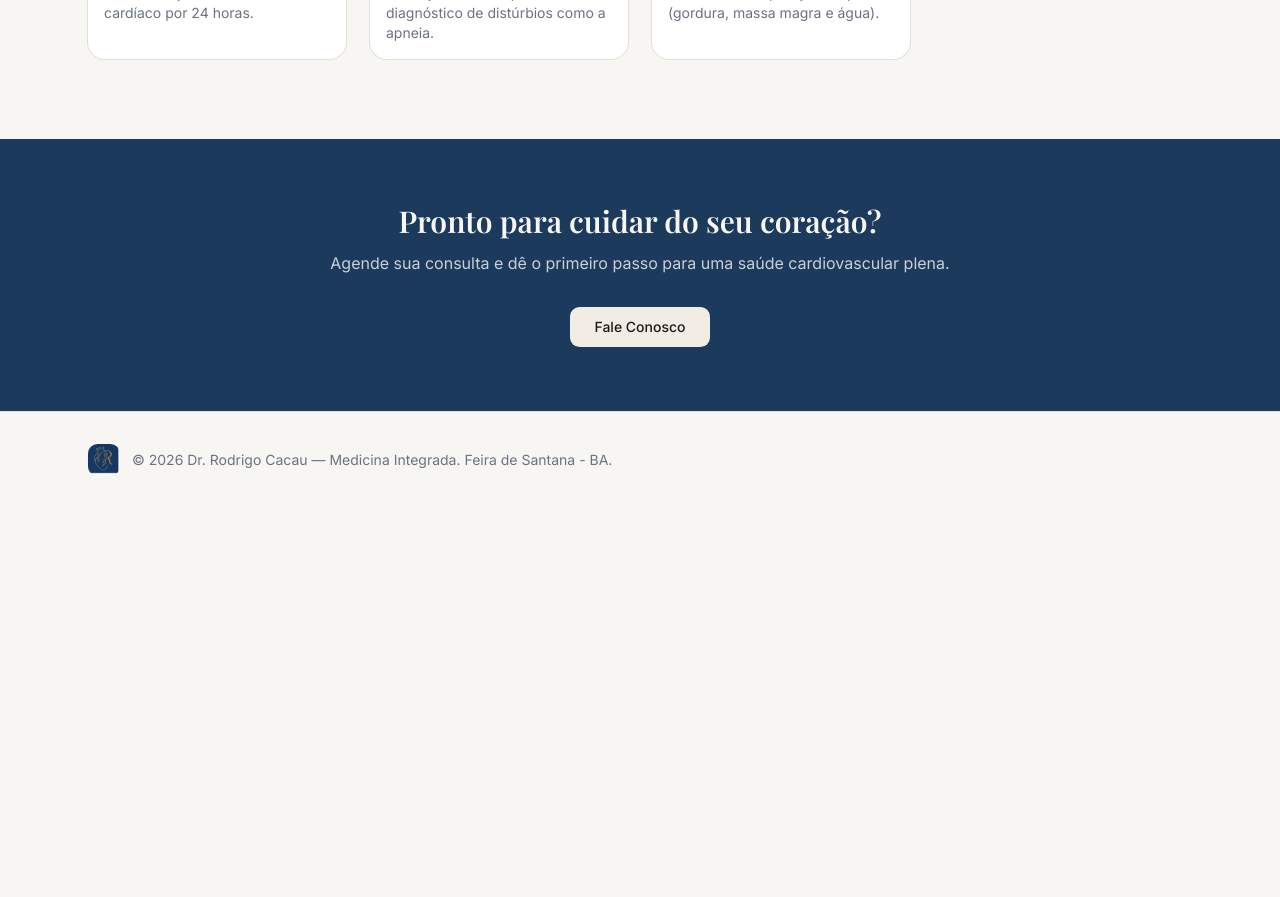
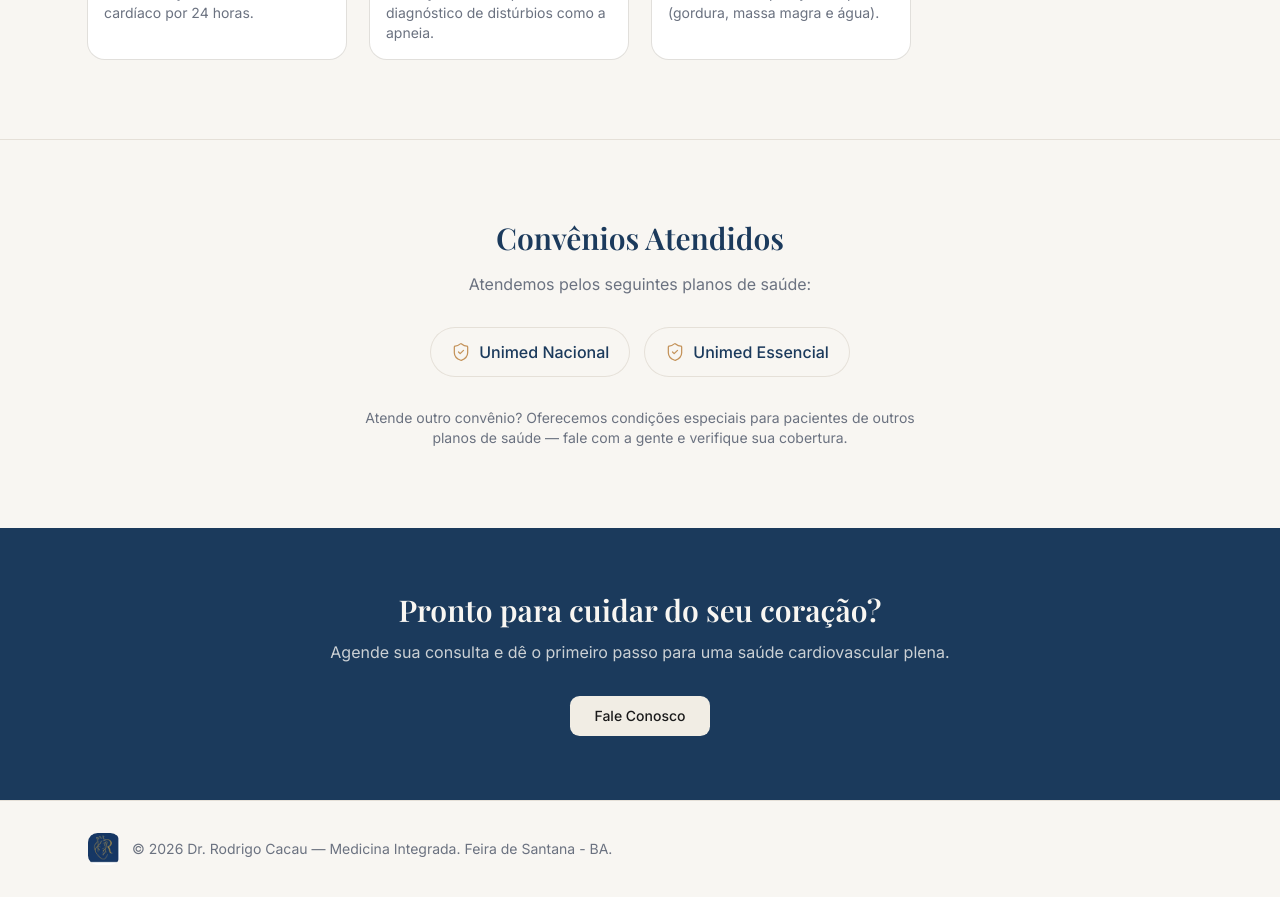
Before and after one commit to drcacau/dr-rodrigo-cacau-site, a React (Vite) app: page / in a window 1280 px wide. Shown: the part 1960-2857 px from the top of the page. Before the commit the page ends 2468 px from the top, so only its background shows below. Built offline with nearby package versions, Linux system fonts and the light colour scheme; no server answers; the database is empty.

Commit message:
feat: adiciona seção de Convênios Atendidos na Home
Lista Unimed Nacional e Unimed Essencial, com nota sobre
condições especiais para pacientes de outros convênios.

Co-Authored-By: Claude Sonnet 5 <noreply@anthropic.com>

```diff
--- /dev/null
+++ b/src/components/home/ConveniosSection.tsx
@@ -0,0 +1,33 @@
+import { ShieldCheck } from 'lucide-react'
+
+const convenios = ['Unimed Nacional', 'Unimed Essencial']
+
+export function ConveniosSection() {
+  return (
+    <section className="border-t border-border bg-background">
+      <div className="mx-auto max-w-6xl px-6 py-20 text-center">
+        <h2 className="text-3xl font-semibold text-primary">Convênios Atendidos</h2>
+        <p className="mx-auto mt-4 max-w-2xl text-muted-foreground">
+          Atendemos pelos seguintes planos de saúde:
+        </p>
+
+        <div className="mt-8 flex flex-wrap justify-center gap-4">
+          {convenios.map((nome) => (
+            <div
+              key={nome}
+              className="flex items-center gap-2 rounded-full bg-background px-5 py-3 ring-1 ring-border"
+            >
+              <ShieldCheck className="size-5 text-accent" strokeWidth={1.5} />
+              <span className="font-medium text-primary">{nome}</span>
+            </div>
+          ))}
+        </div>
+
+        <p className="mx-auto mt-8 max-w-xl text-sm text-muted-foreground">
+          Atende outro convênio? Oferecemos condições especiais para pacientes de outros
+          planos de saúde — fale com a gente e verifique sua cobertura.
+        </p>
+      </div>
+    </section>
+  )
+}
--- a/src/pages/HomePage.tsx
+++ b/src/pages/HomePage.tsx
@@ -2,6 +2,7 @@ import { Helmet } from 'react-helmet-async'
 import { HeroSection } from '@/components/home/HeroSection'
 import { DiferenciaisGrid } from '@/components/home/DiferenciaisGrid'
 import { ExamesSection } from '@/components/home/ExamesSection'
+import { ConveniosSection } from '@/components/home/ConveniosSection'
 import { CasesPreview } from '@/components/home/CasesPreview'
 import { CTABanner } from '@/components/home/CTABanner'
 
@@ -18,6 +19,7 @@ export function HomePage() {
       <HeroSection />
       <DiferenciaisGrid />
       <ExamesSection />
+      <ConveniosSection />
       <CasesPreview />
       <CTABanner />
     </>
```
